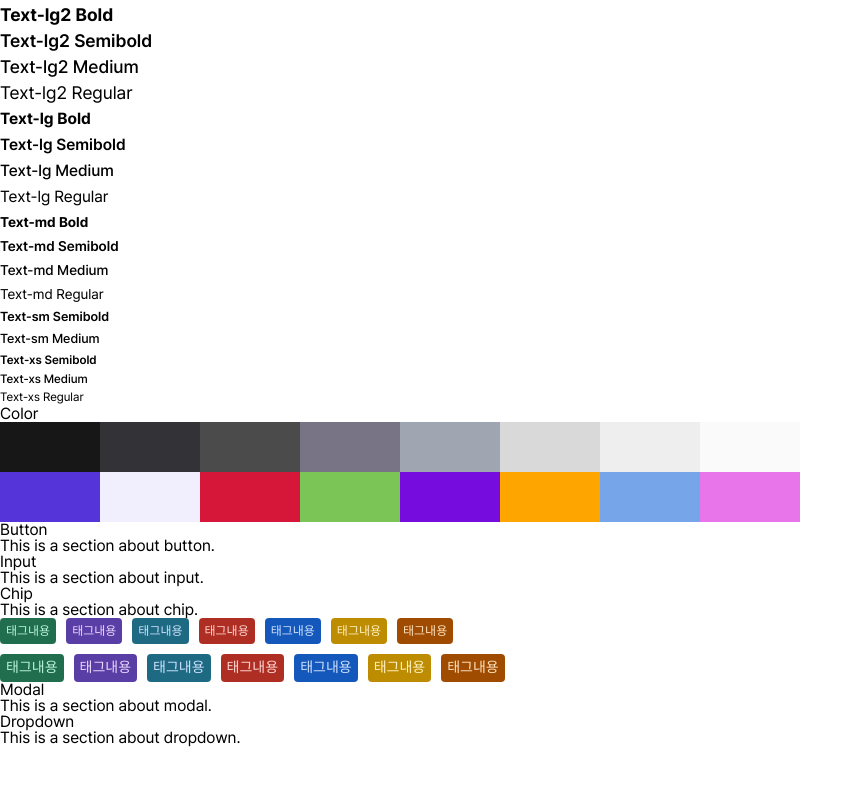
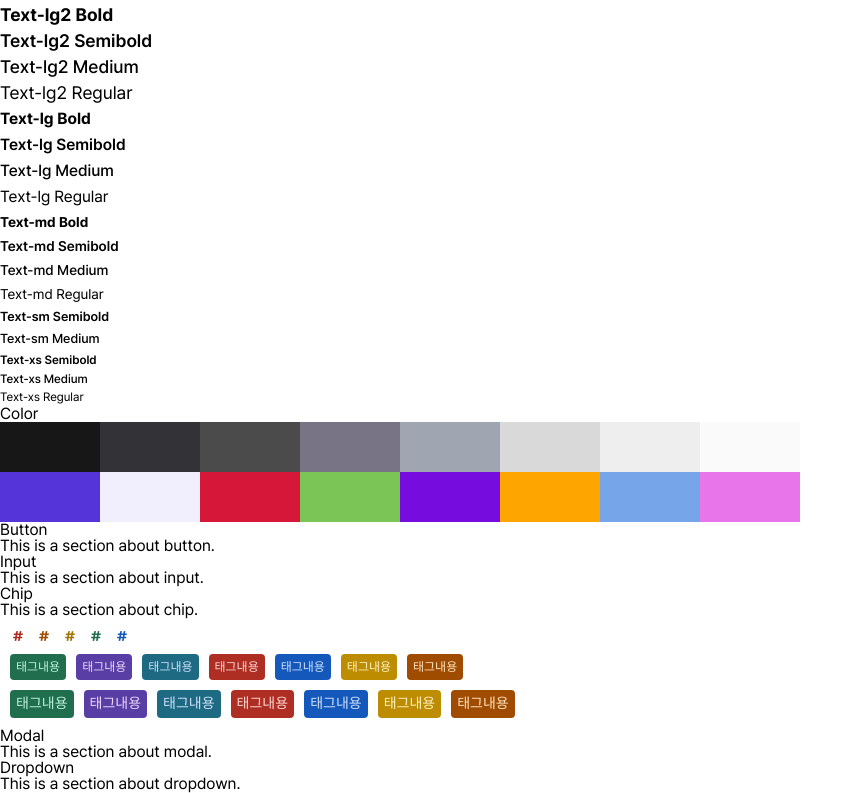
Before and after one commit to Codeit-FE18-Part3-Team4/Taskify, a Next.js app: page /test-components in a window 1280 px wide. Shown: the part 436-1229 px from the top of the page, without its empty margins (0-863 px from the left). Before the commit the page ends 1183 px from the top, so only its background shows below. Built offline with nearby package versions, Linux system fonts and the light colour scheme.

Commit message:
✨ feat [#34] color chip 컴포넌트 개발 및 test페이지 추가

```diff
--- /dev/null
+++ b/src/components/chips/chips-board-color.module.css
@@ -0,0 +1,4 @@
+.board_color {
+  width: 16px;
+  height: 16px;
+}
--- /dev/null
+++ b/src/components/chips/chips-board-color.tsx
@@ -0,0 +1,24 @@
+import styles from "./chips-board-color.module.css";
+import Image from "next/image";
+import {
+  BOARD_COLORS,
+  type BoardColor,
+} from "@/constants/chips/chip-board-colors";
+
+interface BoardColorProps {
+  colorKey?: keyof typeof BOARD_COLORS;
+}
+
+export default function ColorChips({
+  colorKey = BOARD_COLORS["#1458BC"],
+}: BoardColorProps) {
+  const chipClasses = `${styles["board_color"]}`;
+
+  return (
+    <Image
+      className={chipClasses}
+      src={BOARD_COLORS[colorKey]}
+      alt="Board color"
+    />
+  );
+}
--- /dev/null
+++ b/src/constants/chips/chip-board-colors.ts
@@ -0,0 +1,15 @@
+import colorBlue from "@/assets/chips/color-blue.svg";
+import colorGreen from "@/assets/chips/color-green.svg";
+import colorOrange from "@/assets/chips/color-orange.svg";
+import colorRed from "@/assets/chips/color-red.svg";
+import colorYellow from "@/assets/chips/color-yellow.svg";
+
+export const BOARD_COLORS = {
+  "#AE2E24": colorRed,
+  "#9F4B00": colorOrange,
+  "#BD8C00": colorYellow,
+  "#206E4E": colorGreen,
+  "#1458BC": colorBlue,
+} as const;
+
+export type BoardColor = (typeof BOARD_COLORS)[keyof typeof BOARD_COLORS];
--- a/src/pages/test-components/index.tsx
+++ b/src/pages/test-components/index.tsx
@@ -3,6 +3,8 @@ import { ReactNode } from "react";
 import { ProfileColor } from "@/constants/chips/profile-colors.enum";
 import BadgeChip from "@/components/chips/chip-badge";
 import { COMMONSIZE } from "@/constants/common/common-size";
+import BoardColorChip from "@/components/chips/chips-board-color";
+import { BOARD_COLORS } from "@/constants/chips/chip-board-colors";
 
 function Section({ title, children }: { title: string; children: ReactNode }) {
   return (
@@ -152,10 +154,23 @@ export default function Page() {
         <p>This is a section about chip.</p>
         <div
           style={{
-            marginRight: `30px`,
+            margin: `10px`,
             display: `flex`,
             gap: `10px`,
-            marginBottom: `10px`,
+          }}
+        >
+          {Object.entries(BOARD_COLORS).map(([colorKey]) => (
+            <BoardColorChip
+              key={colorKey}
+              colorKey={colorKey as keyof typeof BOARD_COLORS}
+            />
+          ))}
+        </div>
+        <div
+          style={{
+            margin: `10px`,
+            display: `flex`,
+            gap: `10px`,
           }}
         >
           {Object.values(ProfileColor)
@@ -169,7 +184,7 @@ export default function Page() {
               />
             ))}
         </div>
-        <div style={{ marginRight: `30px`, display: `flex`, gap: `10px` }}>
+        <div style={{ margin: `10px`, display: `flex`, gap: `10px` }}>
           {Object.values(ProfileColor)
             .filter((value) => typeof value === "number")
             .map((colorIndex) => (
```
